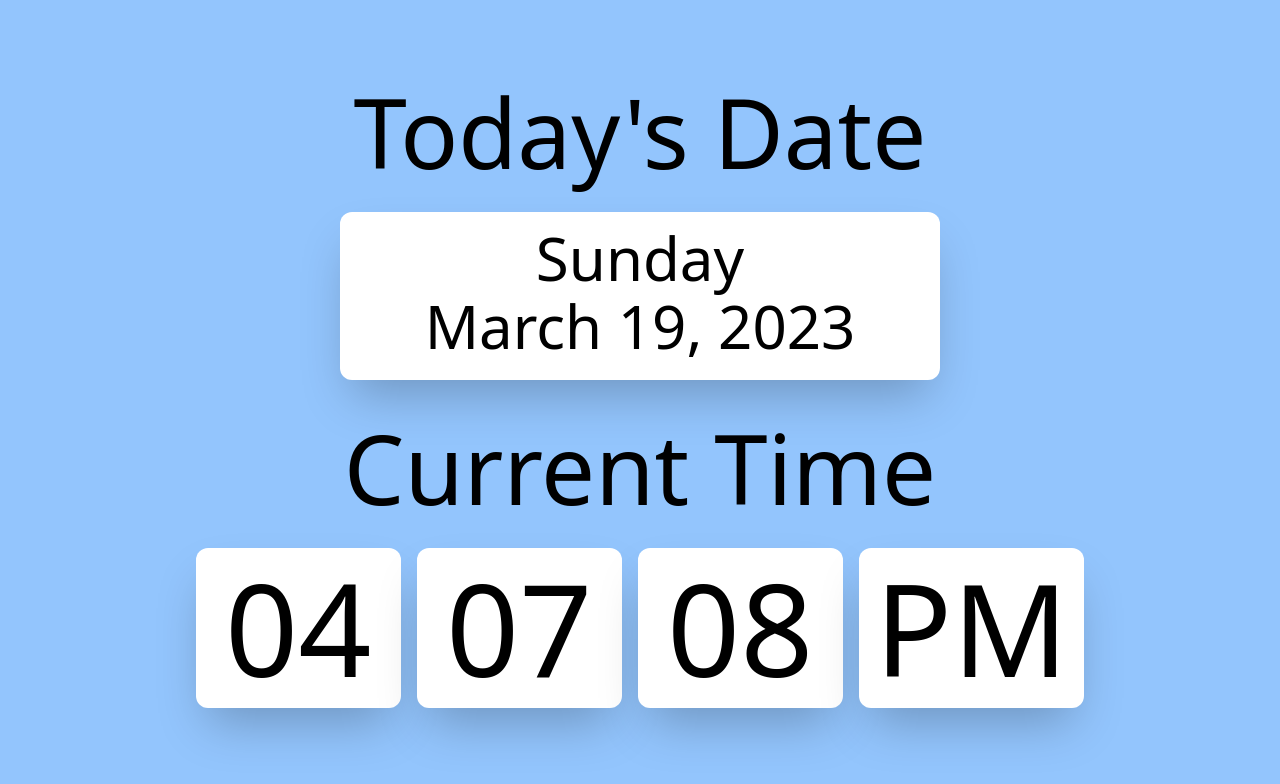
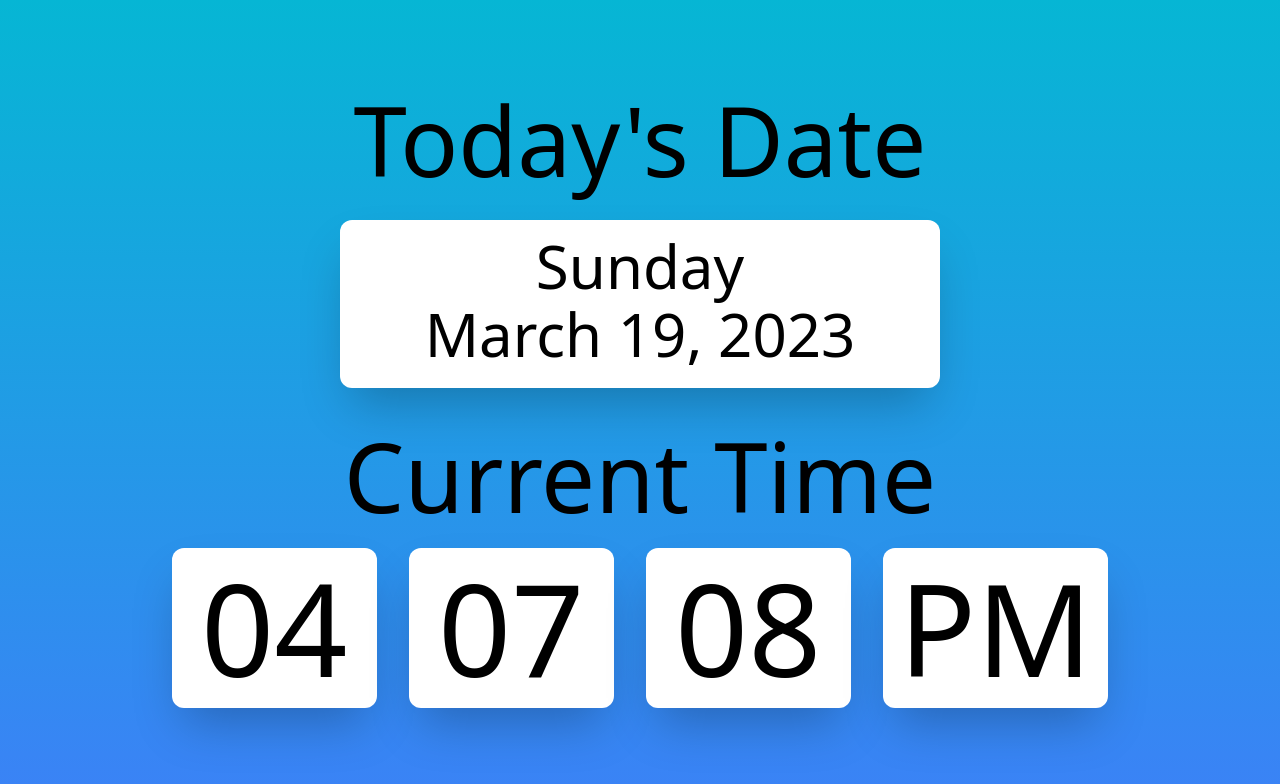
Before and after one commit to CarlosCastanedaDev/digital-clock, a plain HTML site: page index.html in a window 1280 px wide. Drawn offline with nearby package versions, Linux system fonts and the light colour scheme.

Commit message:
fix add seconds spacing

```diff
--- a/index.html
+++ b/index.html
@@ -8,7 +8,7 @@
     <title>Digital Clock</title>
   </head>
   <body
-    class="flex flex-col items-center md:justify-center mt-16 md:mt-0 h-screen bg-blue-300">
+    class="flex flex-col items-center md:justify-center mt-16 md:mt-0 h-screen bg-gradient-to-b from-cyan-500 to-blue-500">
     <div class="text-5xl md:text-8xl pb-6">Today's Date</div>
     <div
       id="fullDate"
@@ -17,24 +17,24 @@
       <div id="dates"></div>
     </div>
     <div class="text-5xl md:text-8xl pb-6 mt-8">Current Time</div>
-    <div class="flex justify-between mx-4">
+    <div class="flex space-x-2 md:space-x-8">
       <div
         id="hours"
-        class="h-[300] w-[120] min-w-[100px] md:min-w-[205px] text-center p-4 m-2 bg-white rounded-xl text-6xl md:text-9xl shadow-2xl"></div>
+        class="min-w-[80px] md:min-w-[205px] text-center p-4 bg-white rounded-xl text-4xl md:text-9xl shadow-2xl"></div>
       <div
         id="minutes"
-        class="h-[300] w-[120] min-w-[100px] md:min-w-[205px] text-center p-4 m-2 bg-white rounded-xl text-6xl md:text-9xl shadow-2xl"></div>
+        class="min-w-[80px] md:min-w-[205px] text-center p-4 bg-white rounded-xl text-4xl md:text-9xl shadow-2xl"></div>
       <div
         id="seconds"
-        class="h-[300] w-[120] min-w-[100px] md:min-w-[205px] text-center p-4 m-2 bg-white rounded-xl text-6xl md:text-9xl hidden md:block shadow-2xl"></div>
+        class="min-w-[80px] md:min-w-[205px] text-center p-4 bg-white rounded-xl text-4xl md:text-9xl hidden md:block shadow-2xl"></div>
       <div
         id="AM"
-        class="h-[300] w-[120] min-w-[100px] md:min-w-[205px] text-center p-4 m-2 bg-white rounded-xl text-6xl md:text-9xl shadow-2xl"></div>
+        class="min-w-[80px] md:min-w-[205px] text-center p-4 bg-white rounded-xl text-4xl md:text-9xl shadow-2xl"></div>
     </div>
 
     <div
       id="showSec"
-      class="mt-8 text-white border border-white rounded-2xl p-4 md:hidden hover:text-black hover:bg-white shadow-2xl hover:cursor-pointer duration-500 hover:scale-105">
+      class="mt-8 text-white border border-white rounded-2xl p-4 md:hidden hover:text-black hover:bg-white shadow-2xl hover:cursor-pointer hover:scale-105">
       Show Seconds
     </div>
     <script src="index.js"></script>
```
